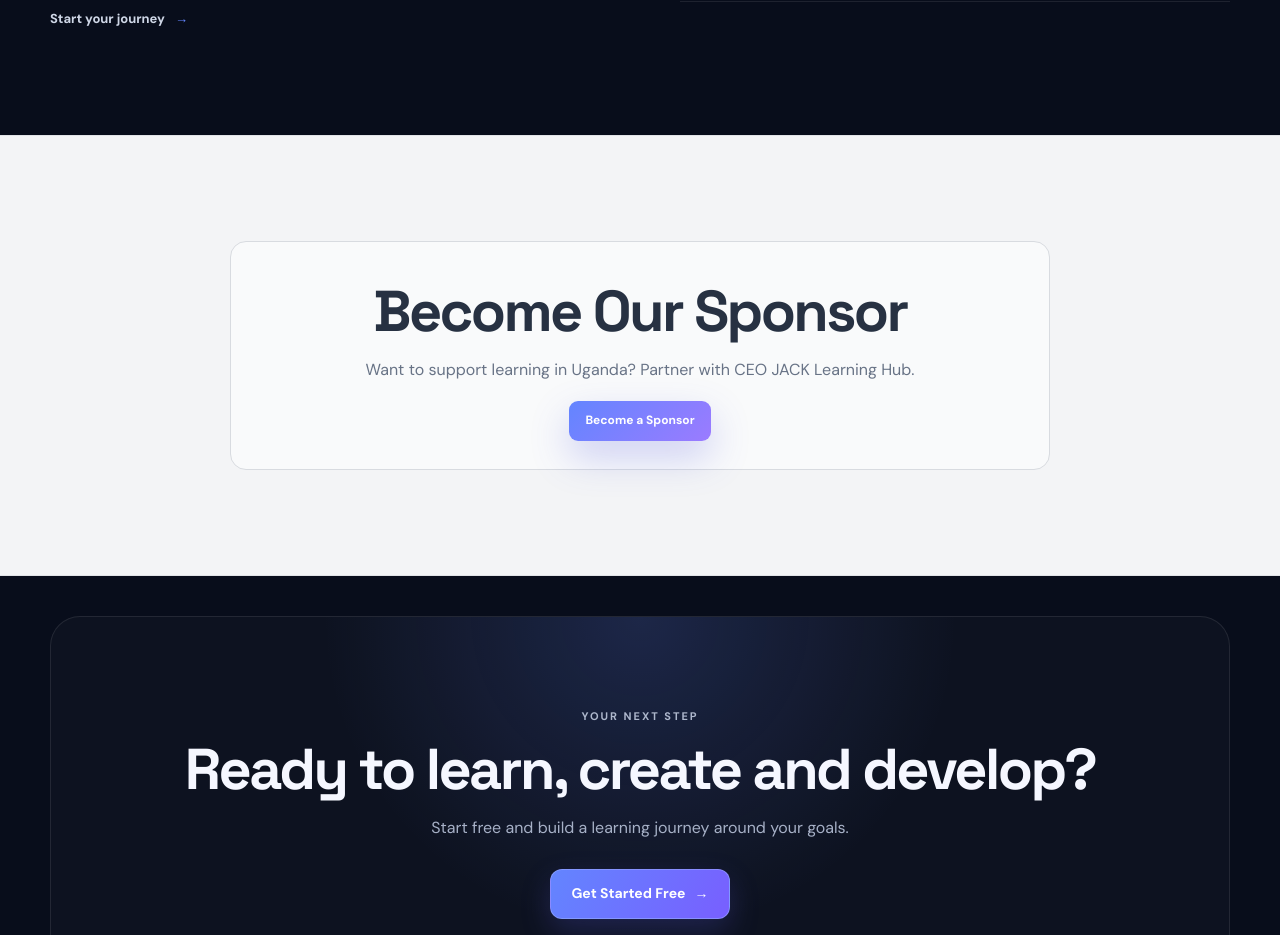
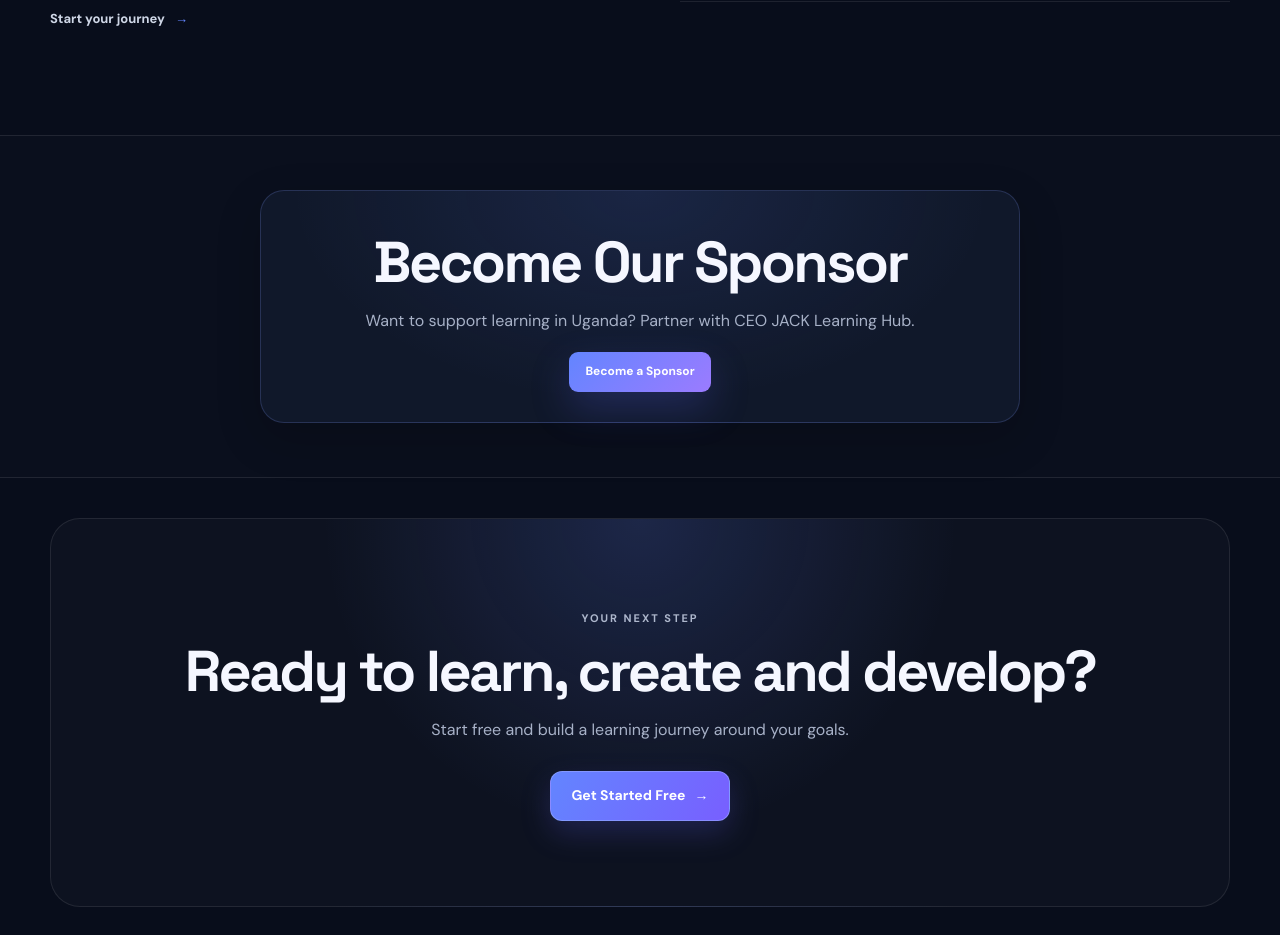
Before and after one commit to ceojack/CEO-JACK-LEARNING-HUB, a Next.js app: page / in a window 1280 px wide. Shown: the part 4740-5675 px from the top of the page. Built offline with nearby package versions, Linux system fonts and the light colour scheme; a web font is replaced by a local one.

Commit message:
suponser

```diff
--- a/src/app/homepage.css
+++ b/src/app/homepage.css
@@ -2195,24 +2195,25 @@ a {
 
 /* REAL SPONSOR INVITATION */
 .sponsors-section {
-  border-block: 1px solid #e1e3e7;
-  background: #f3f4f6;
-  color: #273142;
-}
-
-.sponsors-section .section-heading h2 { color: #273142; }
-.sponsors-section .section-heading p { color: #687386; }
+  padding-block: 54px;
+  border-block: 1px solid var(--line);
+  background: rgba(255, 255, 255, .012);
+}
+
+.sponsors-section .section-heading h2 { color: var(--text); }
+.sponsors-section .section-heading p { color: var(--muted); }
 
 .sponsor-invite {
   display: flex;
-  max-width: 820px;
+  max-width: 760px;
   flex-direction: column;
   align-items: center;
   margin-inline: auto;
-  padding: 28px 24px;
-  border: 1px solid #d8dbe0;
-  border-radius: 16px;
-  background: rgba(255, 255, 255, .55);
+  padding: 30px 28px;
+  border: 1px solid rgba(129, 154, 255, .2);
+  border-radius: var(--radius);
+  background: radial-gradient(ellipse at 50% 0%, rgba(99, 133, 255, .12), transparent 65%), var(--surface);
+  box-shadow: 0 16px 45px rgba(0, 0, 0, .18);
   text-align: center;
 }
 
```
